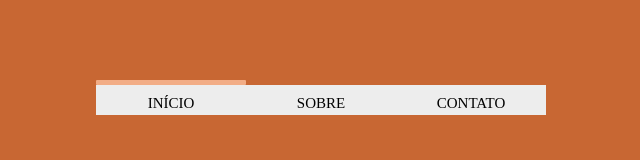
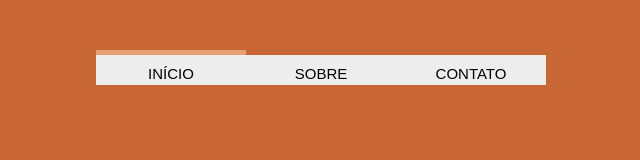
Before and after one commit to jessdirksen/scrunchies, a plain HTML site: page index.html in a window 1280 px wide. Shown: the whole page, without its empty margins (104-744 px from the left). Drawn offline with Linux system fonts and the light colour scheme.

Commit message:
ajustes barra

```diff
--- a/style.css
+++ b/style.css
@@ -11,7 +11,7 @@ body {
 #menuBar {
 position:absolute;
 left: 200px;
-top: 80px;
+top: 50px;
 }
 
 .menuItem {
@@ -24,15 +24,16 @@ top: 80px;
     background-color: #EDEDED;
     float:left;
     text-align: center;
-    font-family: 'raleway';
-    cursor: pointer
+    font-family: 'Raleway', sans-serif;
+    cursor: pointer;
+
 }
 
-#slider{
+#slider {
     background-color: #f2ad86;
     height: 5px;
     width: 150px;
-    opacity.8;
+    opacity:.8;
     margin-left: 0px;
     border-radius: 1px;
 }
```
